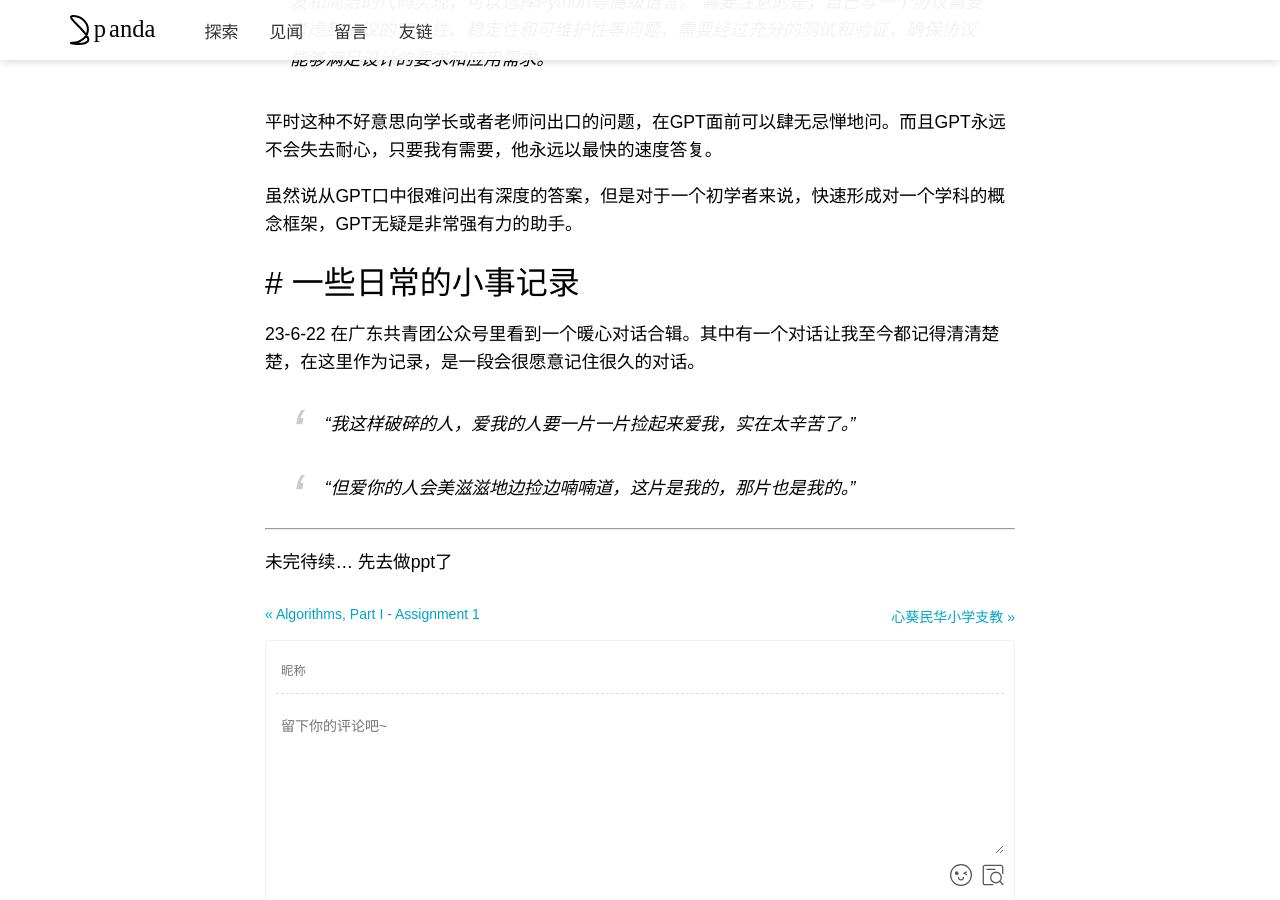
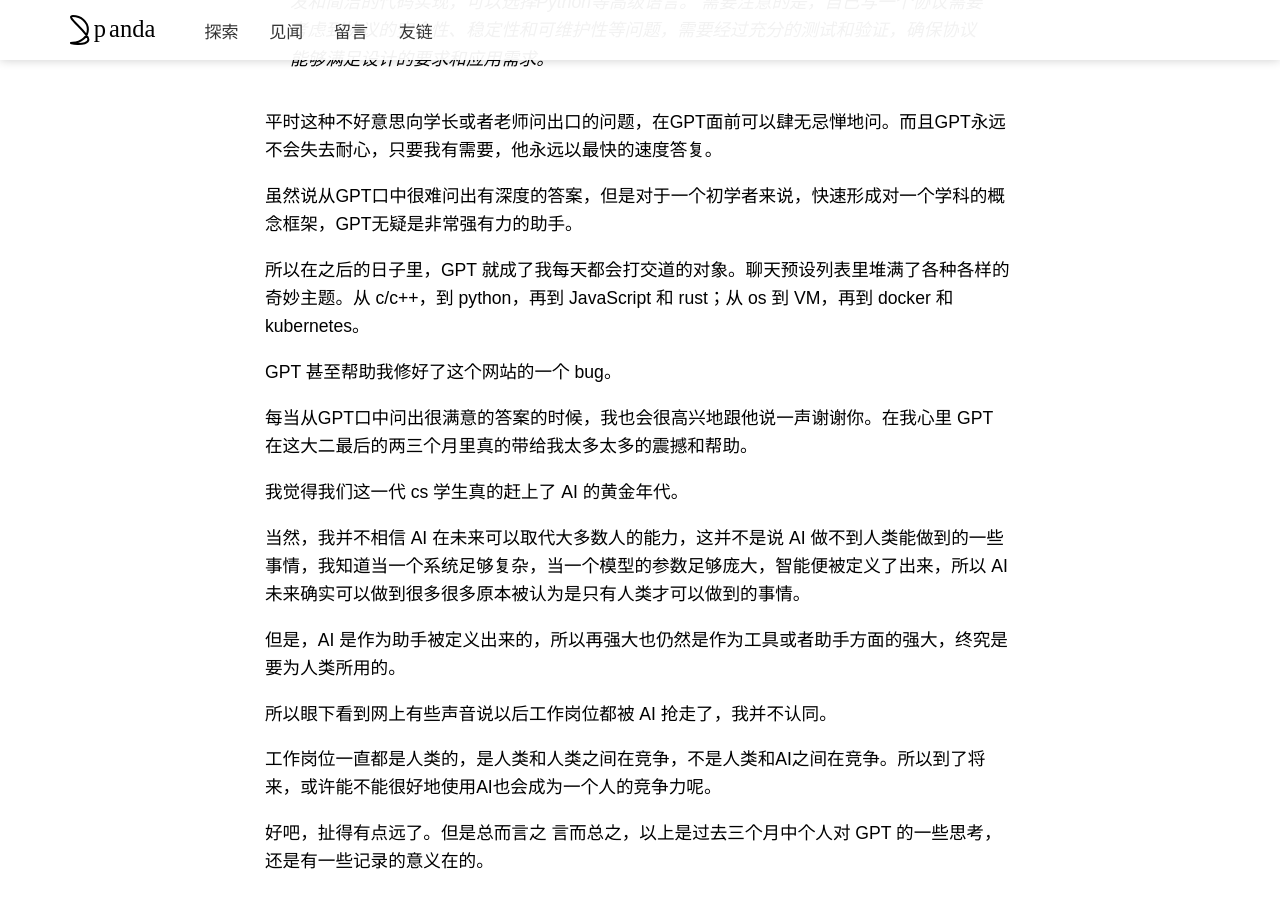
Before and after one commit to pandacase/pandacase.github.io, a Jekyll site: the page built from _posts/2023-07-21-gradeTwo.md, in a window 1280 px wide and 900 px high, scrolled down 4266 px. Built offline with Jekyll 4.4.1, drawn with Linux system fonts in a browser that asks for light colours; nearby versions of some CDN libraries; some web fonts are replaced; comment, search, counter and statistics services are not loaded; a style sheet for code colours, icons or effects is not loaded; some of the changed text lies outside the part shown.

Commit message:
Update 2023-07-21-gradeTwo.md

```diff
--- a/_posts/2023-07-21-gradeTwo.md
+++ b/_posts/2023-07-21-gradeTwo.md
@@ -99,6 +99,32 @@
 
 虽然说从GPT口中很难问出有深度的答案，但是对于一个初学者来说，快速形成对一个学科的概念框架，GPT无疑是非常强有力的助手。
 
+所以在之后的日子里，GPT 就成了我每天都会打交道的对象。聊天预设列表里堆满了各种各样的奇妙主题。从 c/c++，到 python，再到 JavaScript 和 rust；从 os 到 VM，再到 docker 和 kubernetes。
+
+GPT 甚至帮助我修好了这个网站的一个 bug。
+
+每当从GPT口中问出很满意的答案的时候，我也会很高兴地跟他说一声谢谢你。在我心里 GPT 在这大二最后的两三个月里真的带给我太多太多的震撼和帮助。
+
+我觉得我们这一代 cs 学生真的赶上了 AI 的黄金年代。
+
+当然，我并不相信 AI 在未来可以取代大多数人的能力，这并不是说 AI 做不到人类能做到的一些事情，我知道当一个系统足够复杂，当一个模型的参数足够庞大，智能便被定义了出来，所以 AI 未来确实可以做到很多很多原本被认为是只有人类才可以做到的事情。
+
+但是，AI 是作为助手被定义出来的，所以再强大也仍然是作为工具或者助手方面的强大，终究是要为人类所用的。
+
+所以眼下看到网上有些声音说以后工作岗位都被 AI 抢走了，我并不认同。
+
+工作岗位一直都是人类的，是人类和人类之间在竞争，不是人类和AI之间在竞争。所以到了将来，或许能不能很好地使用AI也会成为一个人的竞争力呢。
+
+好吧，扯得有点远了。但是总而言之 言而总之，以上是过去三个月中个人对 GPT 的一些思考，还是有一些记录的意义在的。
+
+## # 另一个震撼
+
+三月初的一次组会上，bh师兄向我介绍了 csdiy 这个网站。
+
+初见真的震撼！！从此走上了一直向身边的好朋友安利这个网站的道路。
+
+每一个喜欢自学的cs学生一定不要错过！
+
 ## # 一些日常的小事记录
 
 23-6-22 在广东共青团公众号里看到一个暖心对话合辑。其中有一个对话让我至今都记得清清楚楚，在这里作为记录，是一段会很愿意记住很久的对话。
@@ -109,4 +135,4 @@
 
 ---
 
-未完待续... 先去做ppt了
+2023/9/16 小更一下。还没完，，，再去写点作业先。
```
